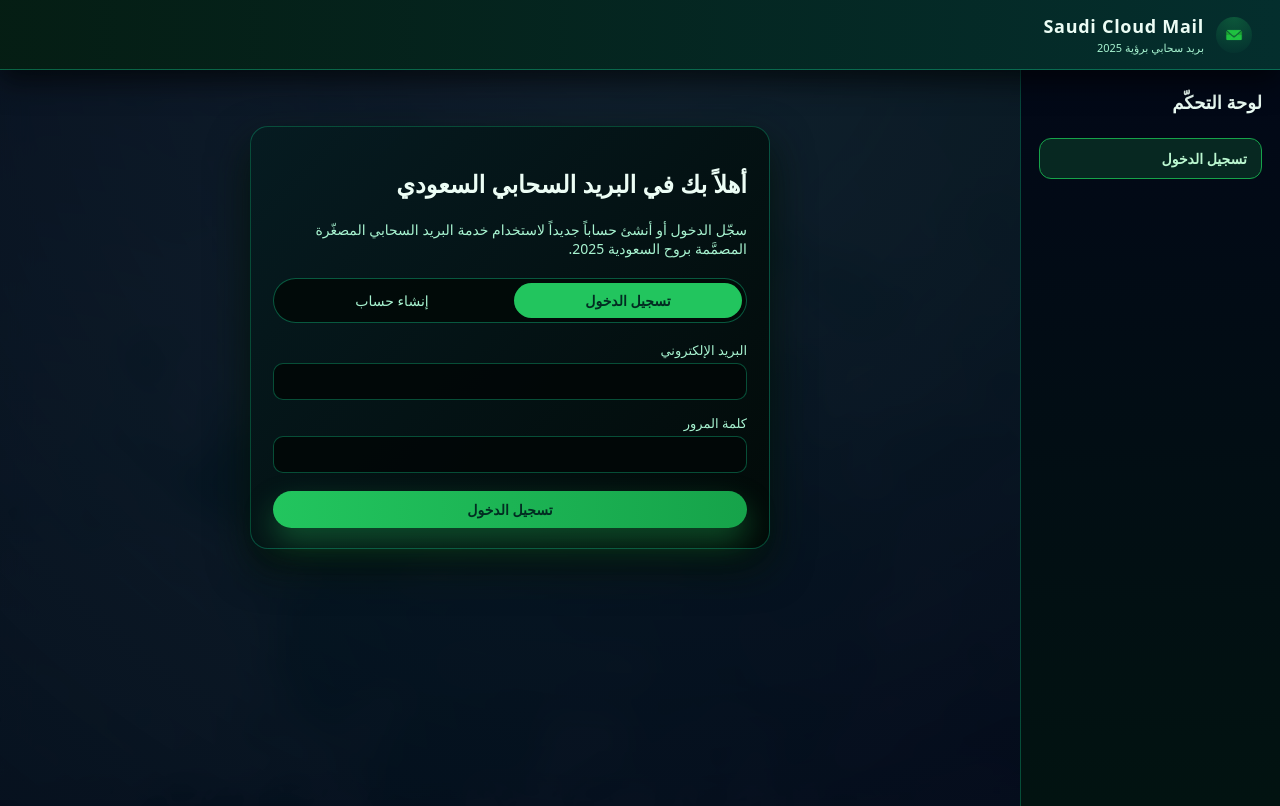
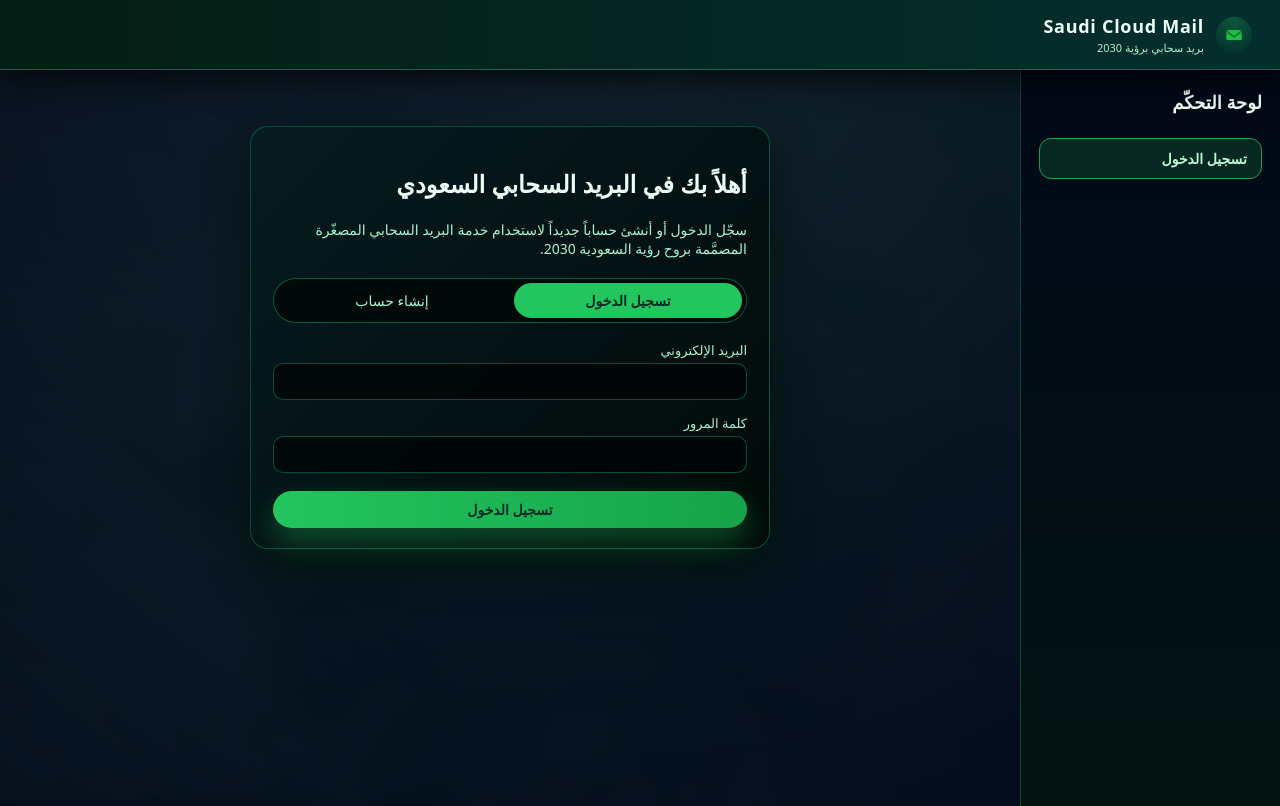
Before and after one commit to Abdullahasan515/Mail-Service, a plain HTML site: page frontend/index.html in a window 1280 px wide. Drawn offline with Linux system fonts and the light colour scheme.

Commit message:
Update index.html

```diff
--- a/frontend/index.html
+++ b/frontend/index.html
@@ -17,7 +17,7 @@
         </span>
         <div class="logo-text-group">
           <span class="logo-text-main">Saudi Cloud Mail</span>
-          <span class="logo-text-sub">بريد سحابي برؤية 2025</span>
+          <span class="logo-text-sub">بريد سحابي برؤية 2030</span>
         </div>
       </div>
       <div class="user-info" id="user-info">
@@ -44,7 +44,7 @@
           <div class="card auth-card">
             <h2>أهلاً بك في البريد السحابي السعودي</h2>
             <p class="subtitle">
-              سجّل الدخول أو أنشئ حساباً جديداً لاستخدام خدمة البريد السحابي المصغّرة المصمَّمة بروح السعودية 2025.
+              سجّل الدخول أو أنشئ حساباً جديداً لاستخدام خدمة البريد السحابي المصغّرة المصمَّمة بروح رؤية السعودية 2030.
             </p>
 
             <div class="tabs">
```
